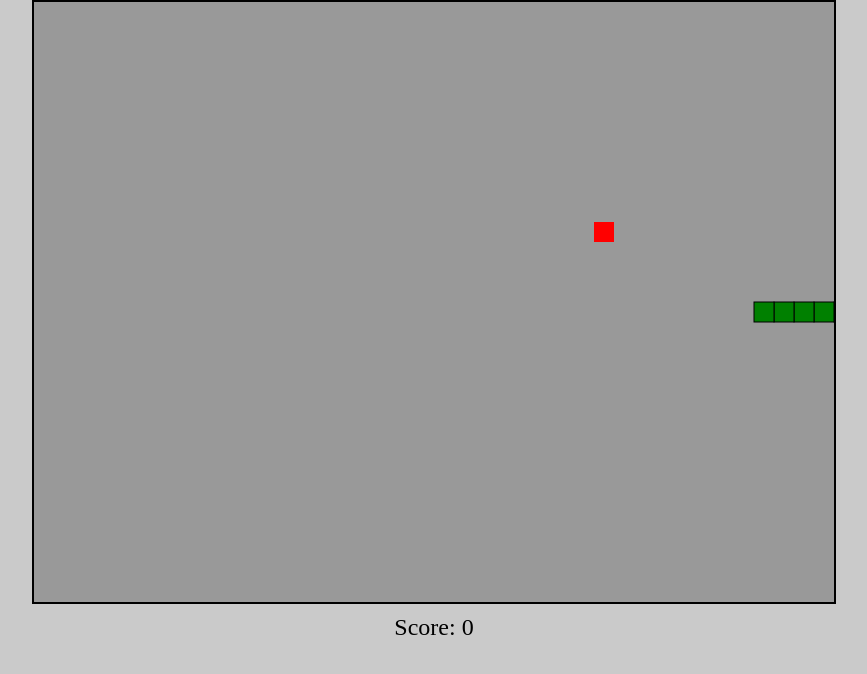
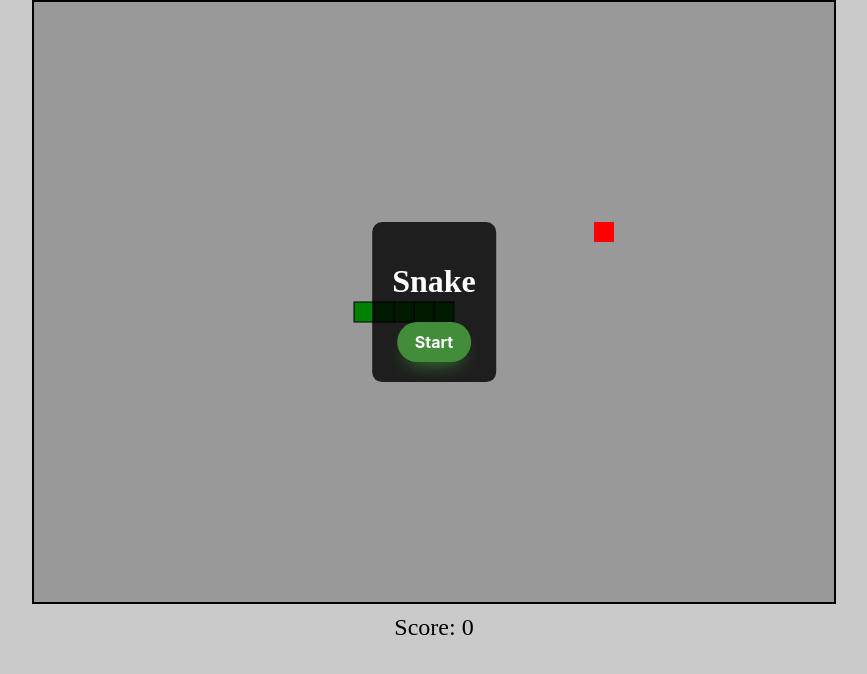
Before and after one commit to Clyhol/Snake_game, a website: page index.html in a window 1280 px wide. Shown: the whole page, without its empty margins (206-1073 px from the left). Drawn offline with Linux system fonts and the light colour scheme.

Commit message:
Pause screen implemented

```diff
--- a/game.js
+++ b/game.js
@@ -3,6 +3,8 @@ let canvas = document.getElementById('gameCanvas');
 let ctx = canvas.getContext('2d');
 canvas.width = 800;
 canvas.height = 600;
+
+let startButton = document.getElementById('startButton');
 
 class Snake {
     constructor(startLength, x, y, direction) {
@@ -154,7 +156,7 @@ class CollisionDetection {
 }
 
 // game variables
-let gameState = 'running';
+let gameState = 'paused';
 const fps = 1000 / 10; // used to control game speed
 var actionLock = false; // prevent multiple actions in one frame
 let score = 0;
@@ -170,6 +172,11 @@ function gameLoop() {
 
     if (gameState === 'paused') {
         // implement wait for key press to start game
+        startButton.addEventListener('click', function () {
+            document.getElementById('pauseMenu').style.display = 'none';
+            gameState = 'running';
+            requestAnimationFrame(gameLoop);
+        });
     }
 
     if (gameState === 'running') {
--- a/index.html
+++ b/index.html
@@ -10,7 +10,10 @@
                 padding: 0;
                 background-color: #cacaca;
             }
-            canvas {
+            #gameContainer {
+                position: relative;
+            }
+            #gameCanvas {
                 border: 2px solid black;
                 display: block;
                 margin: 0 auto;
@@ -21,10 +24,50 @@
                 font-size: 24px;
                 margin-top: 10px;
             }
+            #pauseMenu {
+                display: block;
+                position: absolute;
+                top: 50%;
+                left: 50%;
+                transform: translate(-50%, -50%);
+                background: rgba(0, 0, 0, 0.8);
+                color: white;
+                padding: 20px;
+                border-radius: 10px;
+                text-align: center;
+            }
+            #startButton{
+                background: #418d3a;
+                border-radius: 999px;
+                box-shadow: #418d3a 0 10px 20px -10px;
+                box-sizing: border-box;
+                color: #FFFFFF;
+                cursor: pointer;
+                font-family: Inter,Helvetica,"Apple Color Emoji","Segoe UI Emoji",NotoColorEmoji,"Noto Color Emoji","Segoe UI Symbol","Android Emoji",EmojiSymbols,-apple-system,system-ui,"Segoe UI",Roboto,"Helvetica Neue","Noto Sans",sans-serif;
+                font-size: 16px;
+                font-weight: 700;
+                line-height: 24px;
+                opacity: 1;
+                outline: 0 solid transparent;
+                padding: 8px 18px;
+                user-select: none;
+                -webkit-user-select: none;
+                touch-action: manipulation;
+                width: fit-content;
+                word-break: break-word;
+                border: 0;
+            }
         </style>
     </head>
     <body>
-        <canvas id="gameCanvas" width="400" height="400"></canvas>
+        <div id="gameContainer">
+            <canvas id="gameCanvas" width="400" height="400"></canvas>
+            <div id= "pauseMenu">
+                <h1 id="title">Snake</h1>
+                <button id="startButton">Start</button>
+            </div>
+        </div>
+
         <div id="score">Score: 0</div>
         <script src="game.js"></script>
     <body>
```
